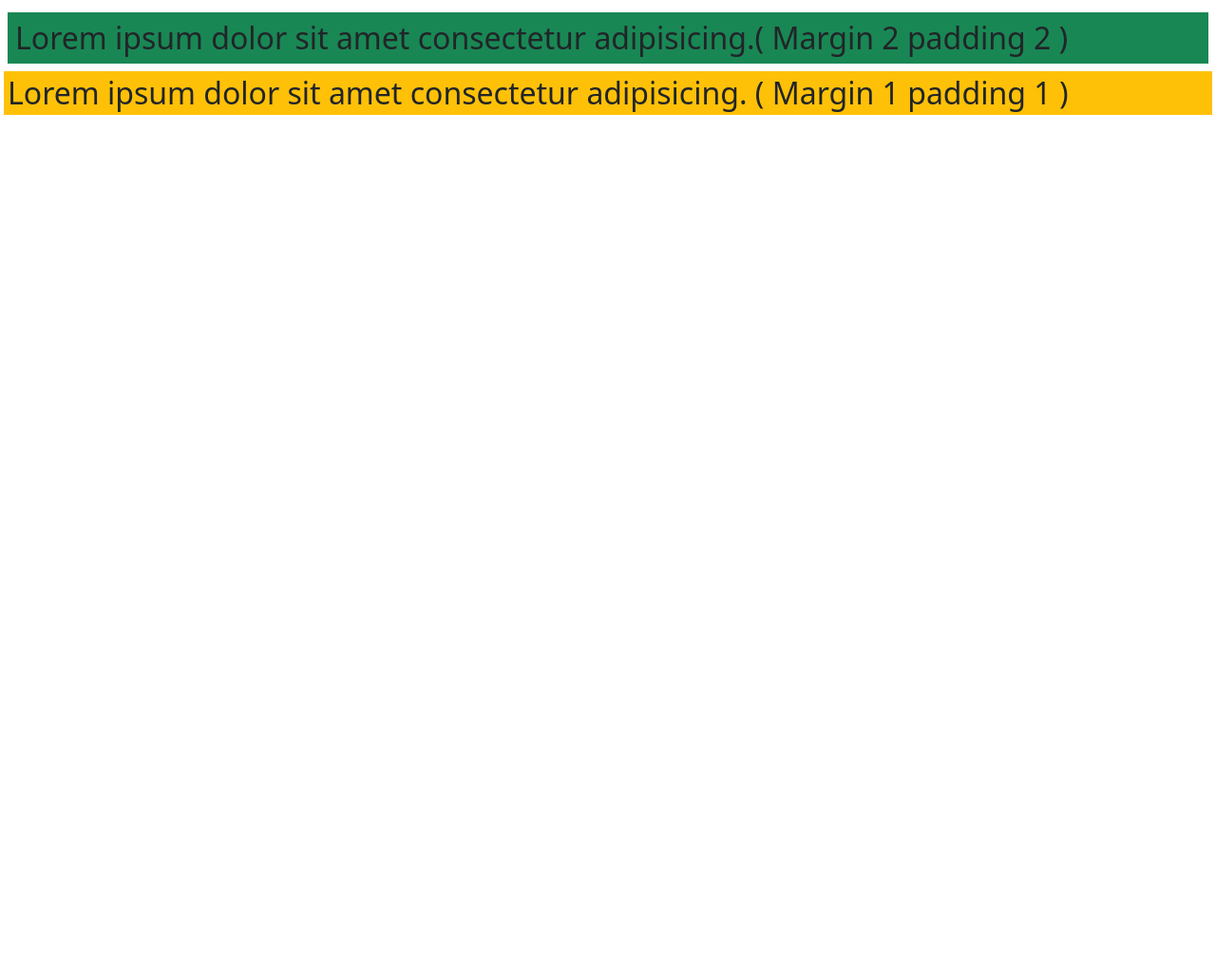
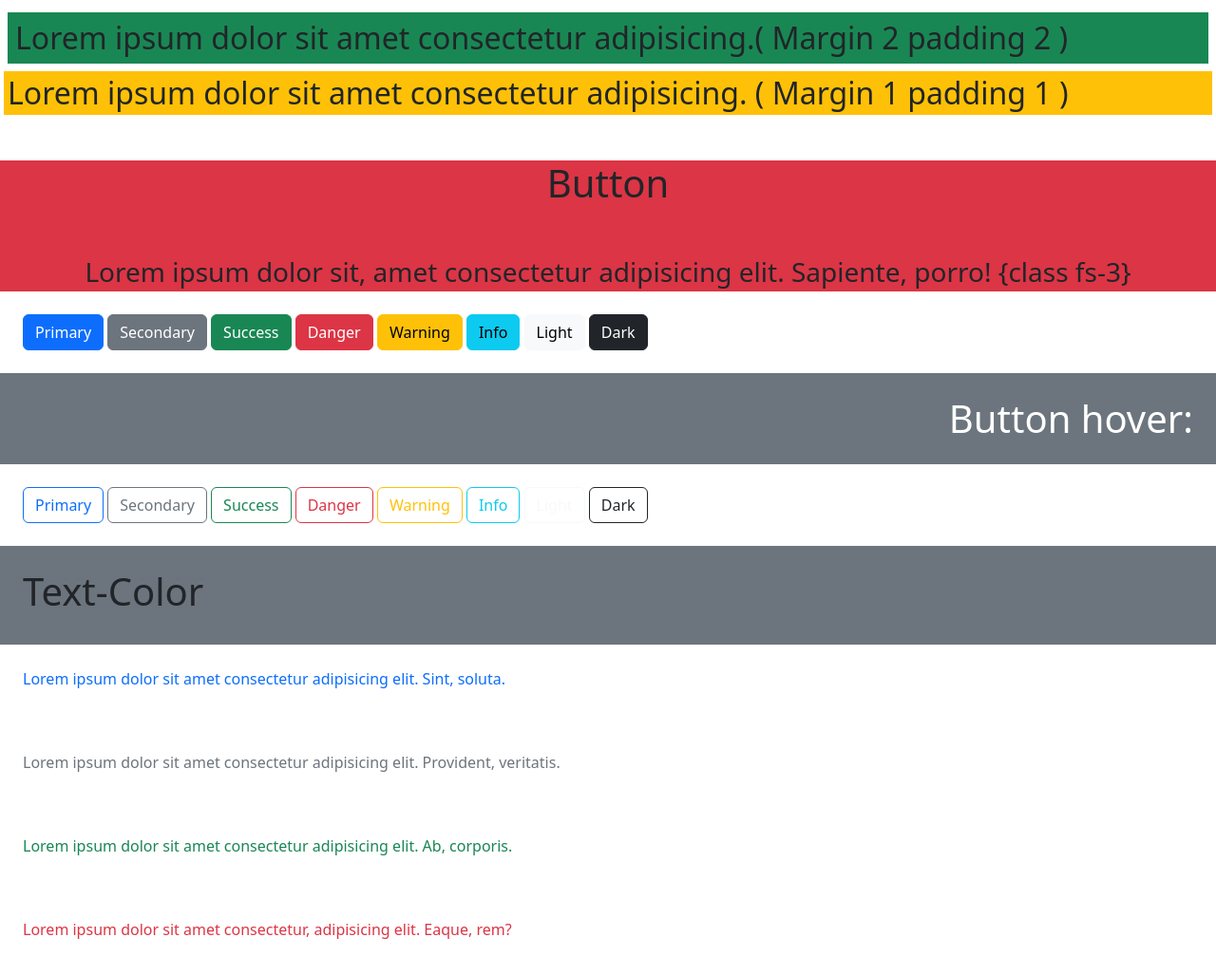
Before and after one commit to tanvir-ahamed04/bootstrap, a plain HTML site: page index.html in a window 1280 px wide. Shown: the part 509-1536 px from the top of the page at 95% size. Before the commit the page ends 800 px from the top, so only its background shows below. Drawn offline with nearby package versions, Linux system fonts and the light colour scheme.

Commit message:
Bootstrap-just-practice

```diff
--- a/index.html
+++ b/index.html
@@ -41,6 +41,39 @@
     <h2 class="bg-success m-2 p-2"> Lorem ipsum dolor sit amet consectetur adipisicing.( Margin 2 padding 2 )</h2>
     <h2 class="bg-warning m-1 p-1"> Lorem ipsum dolor sit amet consectetur adipisicing. ( Margin 1 padding 1 )</h2>
 
+    <section class="bg-danger">
+  <h1 class="text-center m-5">Button</h1>
+    <p class="text-center  mb-4 fs-3 text">Lorem ipsum dolor sit, amet consectetur adipisicing elit. Sapiente, porro!   {class fs-3}</p>
+  </section>
+   <div class="m-4">
+    <button type="button" class="btn btn-primary">Primary</button>
+<button type="button" class="btn btn-secondary">Secondary</button>
+<button type="button" class="btn btn-success">Success</button>
+<button type="button" class="btn btn-danger">Danger</button>
+<button type="button" class="btn btn-warning">Warning</button>
+<button type="button" class="btn btn-info">Info</button>
+<button type="button" class="btn btn-light">Light</button>
+<button type="button" class="btn btn-dark">Dark</button>
+</div>
+
+  <h1 class="text-bg-secondary text-end p-4">Button hover:</h1>
+<div class="m-4">
+<button type="button" class="btn btn-outline-primary">Primary</button>
+<button type="button" class="btn btn-outline-secondary">Secondary</button>
+<button type="button" class="btn btn-outline-success">Success</button>
+<button type="button" class="btn btn-outline-danger">Danger</button>
+<button type="button" class="btn btn-outline-warning">Warning</button>
+<button type="button" class="btn btn-outline-info">Info</button>
+<button type="button" class="btn btn-outline-light">Light</button>
+<button type="button" class="btn btn-outline-dark">Dark</button>
+ </div>
+<div class="p-4 bg-secondary">
+ <h1>Text-Color</h1></div>
+<p class="text-primary p-4">Lorem ipsum dolor sit amet consectetur adipisicing elit. Sint, soluta.</p>
+<p class="text-secondary p-4">Lorem ipsum dolor sit amet consectetur adipisicing elit. Provident, veritatis.</p>
+<p  class="text-success p-4">Lorem ipsum dolor sit amet consectetur adipisicing elit. Ab, corporis.</p>
+<p class="text-danger p-4">Lorem ipsum dolor sit amet consectetur, adipisicing elit. Eaque, rem?</p>
+
     <!--bootstrap script link -->
     <script src="https://cdn.jsdelivr.net/npm/bootstrap@5.2.3/dist/js/bootstrap.bundle.min.js" integrity="sha384-kenU1KFdBIe4zVF0s0G1M5b4hcpxyD9F7jL+jjXkk+Q2h455rYXK/7HAuoJl+0I4" crossorigin="anonymous"></script>
 </body>
```
